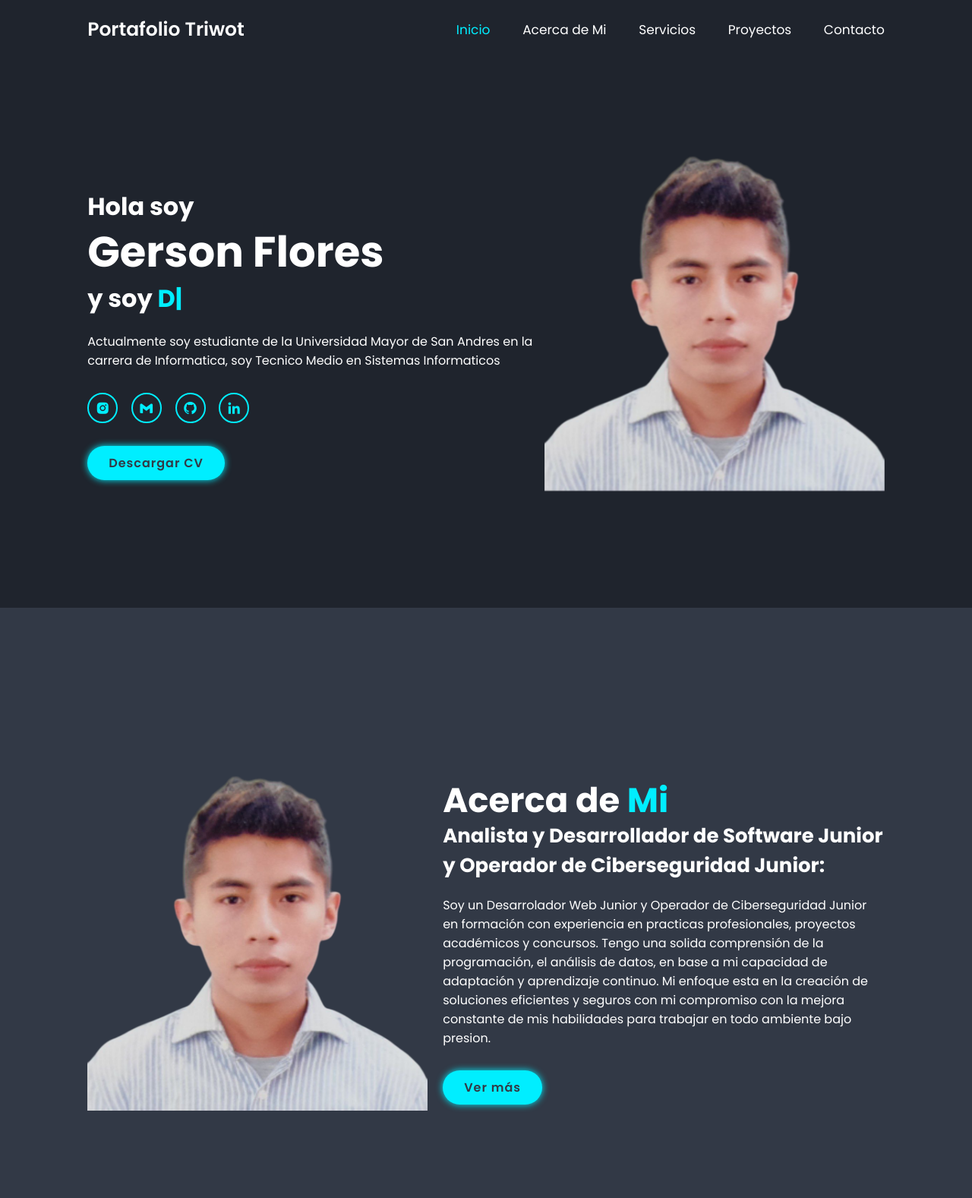
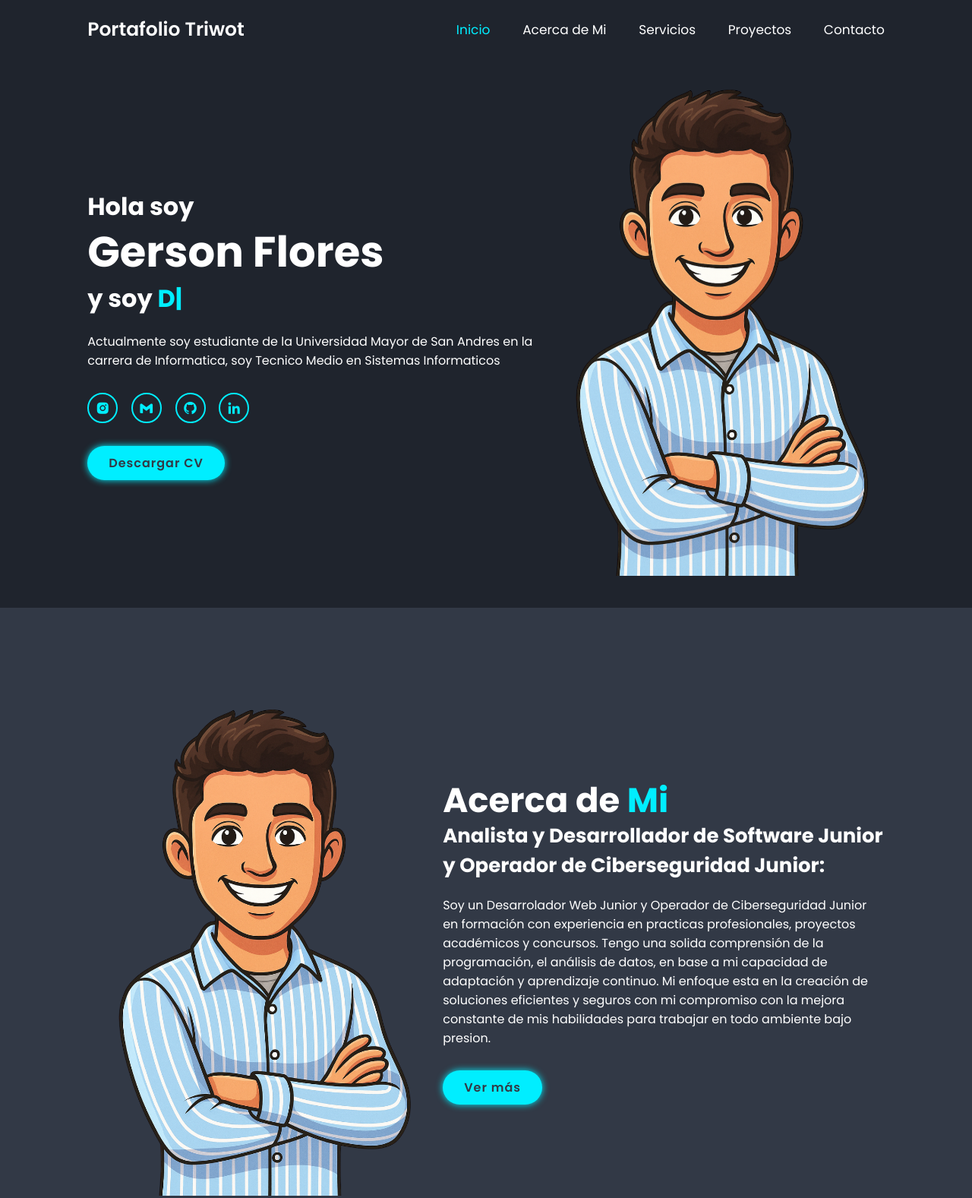
Before and after one commit to Triwot18/mi_portafolio, a plain HTML site: page index.html in a window 1280 px wide. Shown: the top 1577 px of the page at 76% size. Drawn offline with nearby package versions, Linux system fonts and the light colour scheme.

Commit message:
Anadiendo foto de Gerson en codigo

```diff
--- a/index.html
+++ b/index.html
@@ -42,14 +42,14 @@
             <a href="#" class="btn">Descargar CV</a>
         </div>
         <div class="home-img">
-            <img src="img/fotoGer.png" alt="">
+            <img src="img/fotoCaricatura.png" alt="">
         </div>
     </section>
 
     <!--about section-->
     <section class="about" id="about">
         <div class="about-img">
-            <img src="img/fotoGer.png" alt="">
+            <img src="img/fotoCaricatura.png" alt="">
         </div>
         <div class="about-content">
             <h2 class="heading">Acerca de <span>Mi</span></h2>
```
